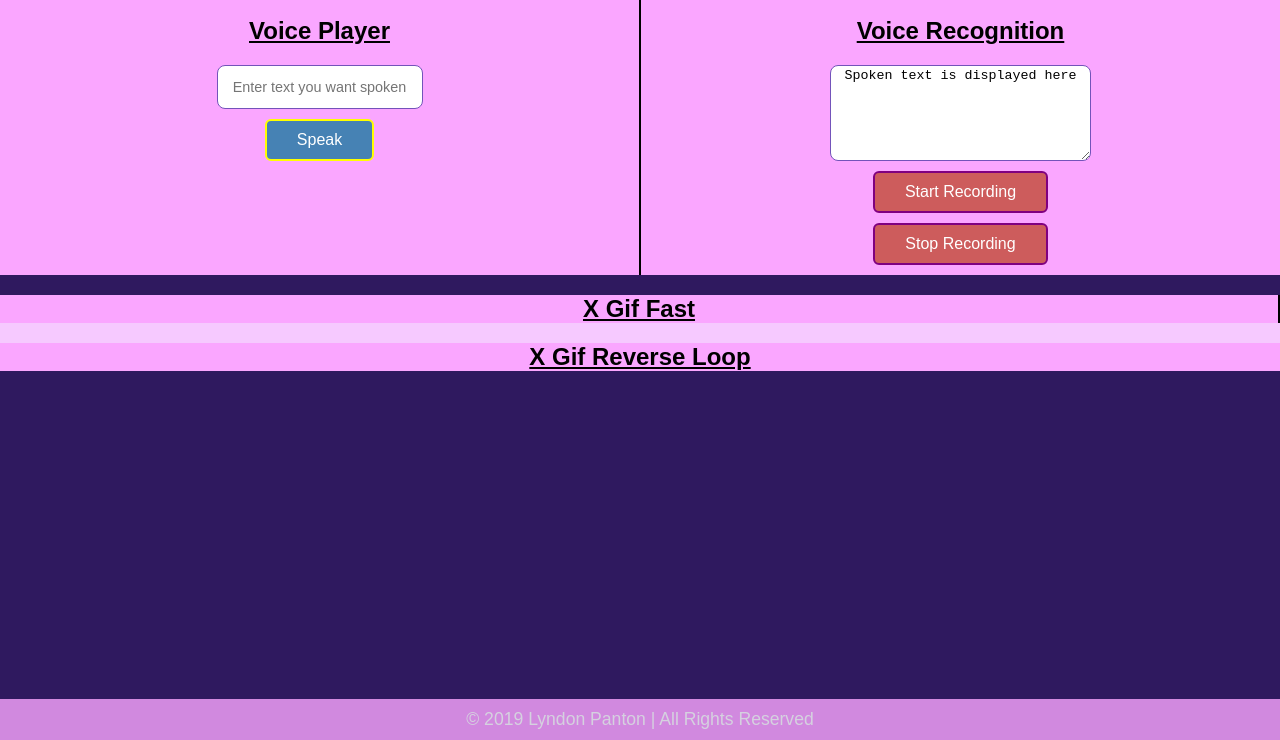
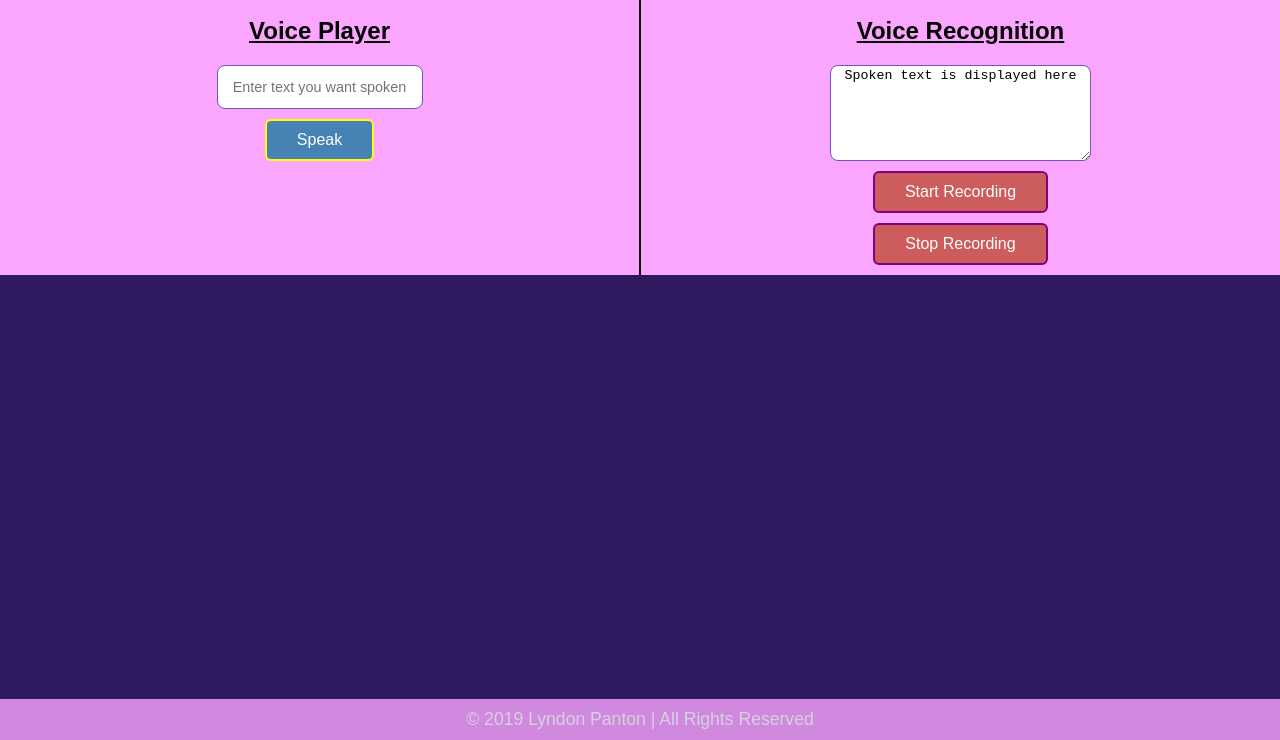
Before and after one commit to LyndonPanton/WebComponents, a plain HTML site: page index.html in a window 1280 px wide. Shown: the part 60-800 px from the top of the page. Drawn offline with Linux system fonts and the light colour scheme.

Commit message:
Commented x-gif import and elements

```diff
--- a/index.html
+++ b/index.html
@@ -14,7 +14,7 @@
 	<!-- Voice Recognition Element -->
 	<link rel="import" href="./components/voice/src/voice-recognition.html" />
 	<!-- x-gif Element -->
-	<link rel="import" href="./components/x-gif/src/x-gif.html" />
+	<!-- <link rel="import" href="./components/x-gif/src/x-gif.html" /> -->
 </head>
 <body>
 	<header id="header">
@@ -39,17 +39,17 @@
 			</section>
 		</section>
 
-		<section id="x-gif" class="section-outer">
+		<!-- <section id="x-gif" class="section-outer">
 			<section id="voice-player" class="section-inner">
 				<h2>X Gif Fast</h2>
-
+				<x-gif src="https://media.giphy.com/media/Xfg7e4AReL6la/giphy.gif"></x-gif>
 			</section>
 
 			<section id="voice-recognition" class="section-inner">
 				<h2>X Gif Reverse Loop</h2>
 
 			</section>
-		</section>
+		</section> -->
 	</main>
 
 	<footer id="footer">
```
